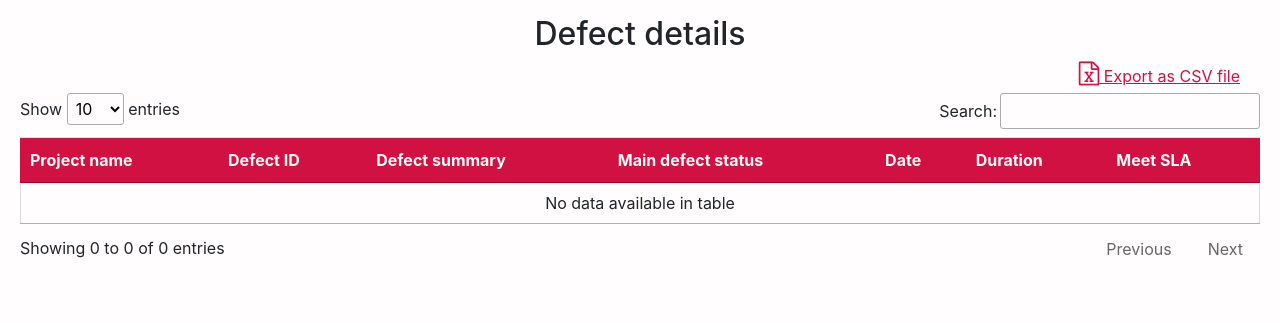
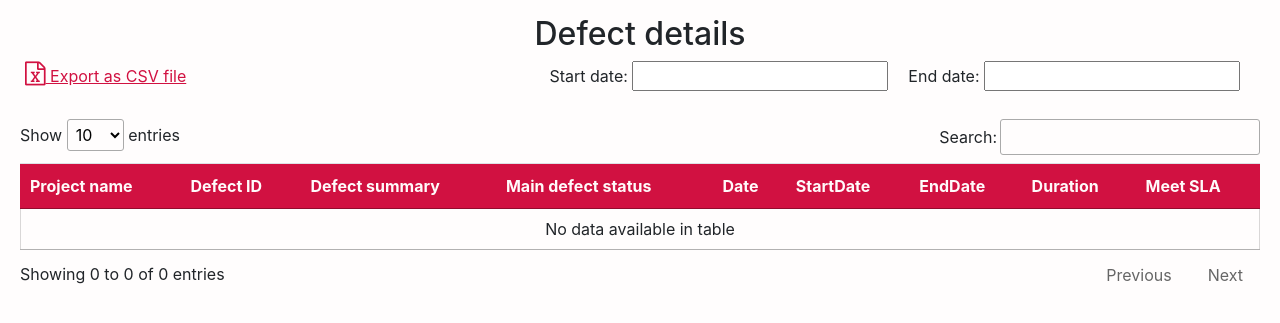
Before and after one commit to anpdgr/TQCquery, a Python web app: template flask/templates/tqcPage.html in a window 1280 px wide. Shown: the top 323 px of the page. Run offline with Jinja, Linux system fonts and the light colour scheme; the template is opened without the code that fills it, so the values that code supplies are empty; some libraries are stand-ins or nearby versions.

Commit message:
new query

```diff
--- a/TQC_report.py
+++ b/TQC_report.py
@@ -33,7 +33,7 @@ from business_duration import businessDuration
 import holidays as pyholidays
 from datetime import time,date,datetime
 import math
-import sla
+import './flask/sla'
 
 
 #Business open hour must be in standard python time format-Hour,Min,Sec
--- a/flask/templates/tqcPage.html
+++ b/flask/templates/tqcPage.html
@@ -11,6 +11,15 @@
       integrity="sha384-GJzZqFGwb1QTTN6wy59ffF1BuGJpLSa9DkKMp0DgiMDm4iYMj70gZWKYbI706tWS"
       crossorigin="anonymous"
     />
+    <link
+      rel="stylesheet"
+      href="https://cdn.datatables.net/1.10.19/css/jquery.dataTables.min.css"
+    />
+    <link
+      rel="stylesheet"
+      href="https://cdnjs.cloudflare.com/ajax/libs/font-awesome/4.7.0/css/font-awesome.min.css"
+    />
+
     <script
       src="https://code.jquery.com/jquery-3.3.1.slim.min.js"
       integrity="sha384-q8i/X+965DzO0rT7abK41JStQIAqVgRVzpbzo5smXKp4YfRvH+8abtTE1Pi6jizo"
@@ -26,37 +35,41 @@
       integrity="sha384-B0UglyR+jN6CkvvICOB2joaf5I4l3gm9GU6Hc1og6Ls7i6U/mkkaduKaBhlAXv9k"
       crossorigin="anonymous"
     ></script>
-
     <script
       src="http://code.jquery.com/jquery-3.3.1.min.js"
       integrity="sha256-FgpCb/KJQlLNfOu91ta32o/NMZxltwRo8QtmkMRdAu8="
       crossorigin="anonymous"
     ></script>
-    <link
-      rel="stylesheet"
-      href="https://cdn.datatables.net/1.10.19/css/jquery.dataTables.min.css"
-    />
     <script src="https://cdn.datatables.net/1.10.19/js/jquery.dataTables.min.js"></script>
-    <link
-      rel="stylesheet"
-      href="https://cdnjs.cloudflare.com/ajax/libs/font-awesome/4.7.0/css/font-awesome.min.css"
-    />
   </head>
   <body>
     <div style="margin-top: 15px; text-align: center;">
       <h2>Defect details</h2>
     </div>
-    <div style="float: right; margin-top: 0px; margin-right: 40px;">
-      <a href="/export" style="color: #d11141; text-decoration:underline;"
-        ><i class="fa fa-file-excel-o" style="font-size: 24px;"> </i> Export as CSV file</a
+
+    <div style="float: left; margin-left: 25px;">
+      <a href="/export" style="color: #d11141; text-decoration: underline;"
+        ><i class="fa fa-file-excel-o" style="font-size: 24px;"> </i> Export as
+        CSV file</a
       >
     </div>
-    <div style="float: right; margin-top: 5px; margin-right: 30px;">
+    <div style="float: left; margin-left: 30px;">
       {% for message in get_flashed_messages() %}
       <p>{{ message }}</p>
       {% endfor %}
     </div>
-    <div style="margin: 40px 20px 10px 20px;">
+
+    <div class="oneline" style="float: right; margin-right: 40px;">
+      <label for="end">End date: </label>
+      <input class="date_range_filter date" type="text" id="datepicker_to" />
+    </div>
+    <div class="oneline" style="float: right; margin-right: 20px;">
+      <label for="start">Start date: </label>
+      <input class="date_range_filter date" type="text" id="datepicker_from" />
+    </div>
+
+    <br /><br />
+    <div style="margin: 10px 20px 10px 20px;">
       <table class="table table-fluid hover cell-border" id="myTable">
         <thead style="background-color: #d11141; color: #fffafa;">
           <tr>
@@ -65,19 +78,18 @@
             <th>Defect summary</th>
             <th>Main defect status</th>
             <th>Date</th>
+            <th>StartDate</th>
+            <th>EndDate</th>
             <th>Duration</th>
             <th>Meet SLA</th>
           </tr>
         </thead>
         <tbody>
-          {% for i in datas %}
-          {% set row = datas[loop.index-1] %}
-          {% set newdu = new_durations[loop.index-1] %}
-          {% set fixednew = fixed_new[loop.index-1] %}
-          {% set fixedass = fixed_assigned[loop.index-1] %}
-          {% set test = test[loop.index-1] %}
-          {% set age = age[loop.index-1] %}
-          {% set sla = meetsla[loop.index-1] %}
+          {% for i in datas %} {% set row = datas[loop.index-1] %} {% set newdu
+          = new_durations[loop.index-1] %} {% set fixednew =
+          fixed_new[loop.index-1] %} {% set fixedass =
+          fixed_assigned[loop.index-1] %} {% set test = test[loop.index-1] %} {%
+          set age = age[loop.index-1] %} {% set sla = meetsla[loop.index-1] %}
           <tr>
             <td style="width: 290px;">{{row.0}}</td>
             <td style="width: 90px; text-align: center;">{{row.5}}</td>
@@ -115,6 +127,8 @@
                 </div>
               </div>
             </td>
+            <td>{{row.37}}</td>
+            <td>{{row.38}}</td>
             <td style="width: 200px;">
               <button
                 class="btn btn-light"
@@ -164,7 +178,87 @@
         $("#myTable").DataTable({
           ordering: false,
         });
+/*
+        $("#datepicker_from")
+          .datepicker({
+            showOn: "button",
+            buttonImage: "images/calendar.gif",
+            buttonImageOnly: false,
+            onSelect: function (date) {
+              minDateFilter = new Date(date).getTime();
+              oTable.fnDraw();
+            },
+          })
+          .keyup(function () {
+            minDateFilter = new Date(this.value).getTime();
+            oTable.fnDraw();
+          });
+
+        $("#datepicker_to")
+          .datepicker({
+            showOn: "button",
+            buttonImage: "images/calendar.gif",
+            buttonImageOnly: false,
+            onSelect: function (date) {
+              maxDateFilter = new Date(date).getTime();
+              oTable.fnDraw();
+            },
+          })
+          .keyup(function () {
+            maxDateFilter = new Date(this.value).getTime();
+            oTable.fnDraw();
+          });*/
       });
+/*
+      minDateFilter = "";
+      maxDateFilter = "";
+
+      $.fn.dataTableExt.afnFiltering.push(function (
+        oSettings,
+        aData,
+        iDataIndex
+      ) {
+        if (typeof aData._date == "undefined") {
+          aData._date = new Date(aData[0]).getTime();
+        }
+
+        if (minDateFilter && !isNaN(minDateFilter)) {
+          if (aData._date < minDateFilter) {
+            return false;
+          }
+        }
+
+        if (maxDateFilter && !isNaN(maxDateFilter)) {
+          if (aData._date > maxDateFilter) {
+            return false;
+          }
+        }
+
+        return true;
+      });*/
+
+/*      function Start() {
+        sDate = document.getElementById("start").value;
+
+        table = document.getElementById("myTable");
+        tr = table.getElementsByTagName("tr");
+        for (i = 0; i < tr.length; i++) {
+          td = tr[i].getElementsByTagName("td")[4];
+          if (td) {
+            txtValue = td.textContent || td.innerText;
+            if (txtValue.toUpperCase().indexOf(filter) > -1) {
+              tr[i].style.display = "";
+            } else {
+              tr[i].style.display = "none";
+            }
+          }
+        }
+      }
+
+      function End() {
+        eDate = document.getElementById("end").value;
+      }*/
+
     </script>
   </body>
 </html>
@@ -173,4 +267,7 @@
   body {
     background-color: rgba(255, 0, 0, 0.009);
   }
+  .oneline {
+    display: inline-block;
+  }
 </style>
--- a/flask/tqc.py
+++ b/flask/tqc.py
@@ -58,6 +58,8 @@ defect_log_fixed.last_modified as Fixed_Date,
 defect_log_request.last_modified as Request_To_Deploy_Date,
 defect_log_ready.last_modified as Ready_To_Test_Date,
 defect_log_closed.last_modified as Closed_Date,
+RELEASE_START as Start_Date,
+RELEASE_End as End_Date,
 NULL as Defect_New_Duration,
 NULL as Defect_Fixed_New_Duration,
 NULL as Defect_Fixed_Assigned_Duration,
```
